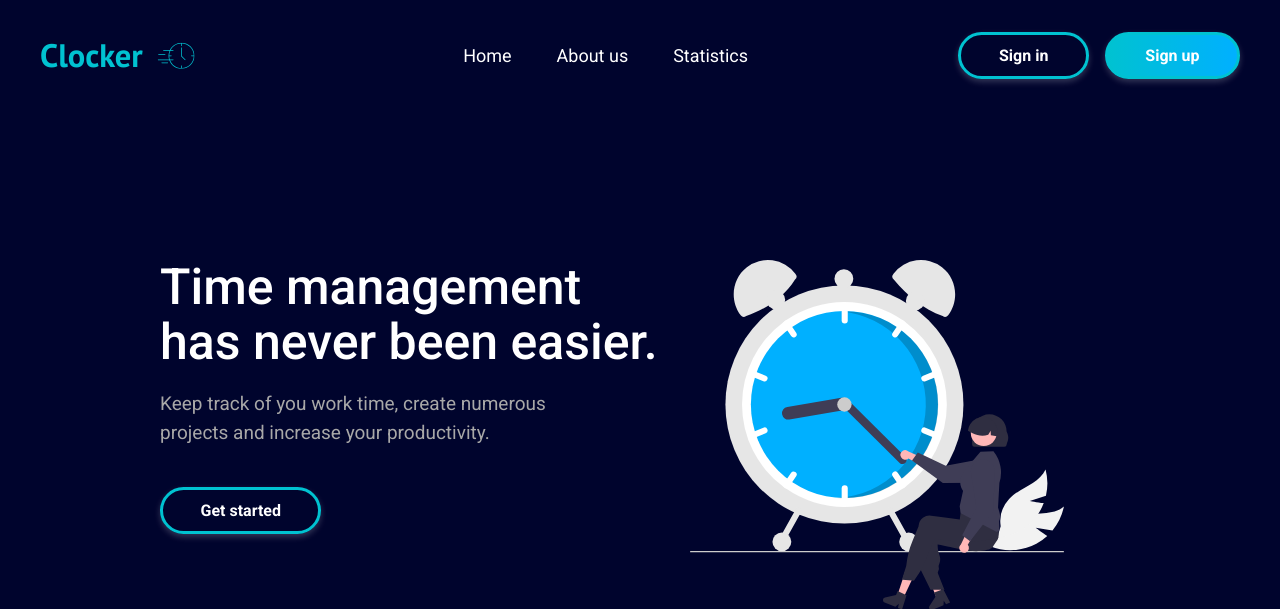
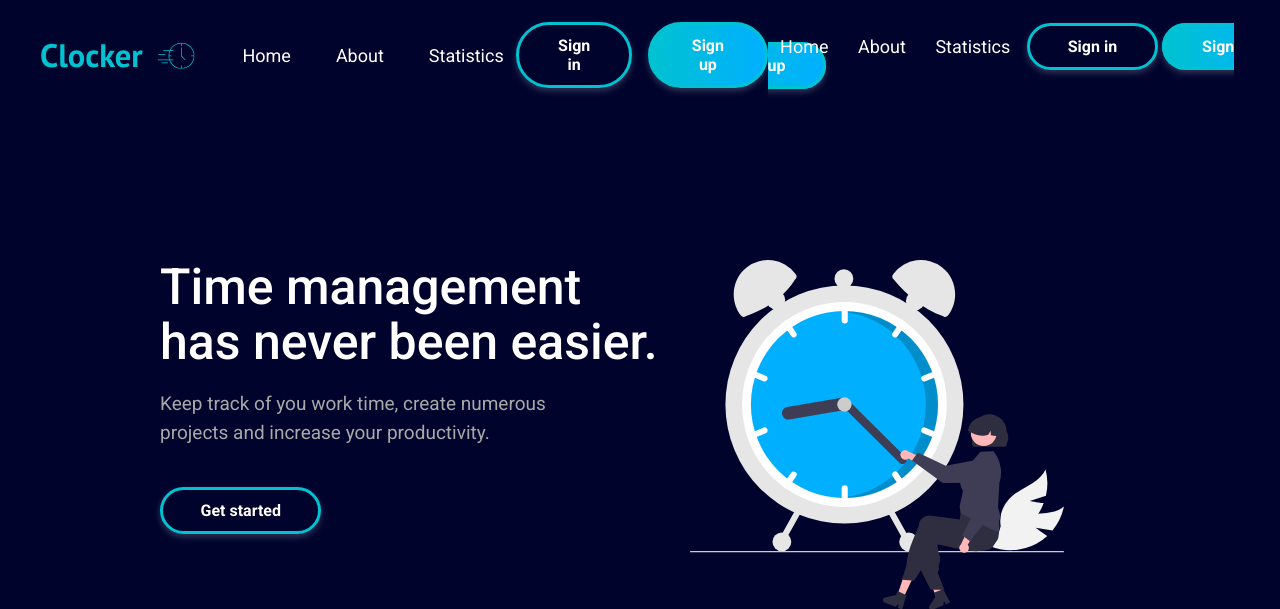
Before and after one commit to BlueEchelon/Clocker, a PHP site: page /index.php in a window 1280 px wide. Shown: the top 609 px of the page. Run offline with PHP 8.4, Linux system fonts and the light colour scheme.

Commit message:
Update _navbar.php

```diff
--- a/_navbar.php
+++ b/_navbar.php
@@ -3,20 +3,20 @@
     <a href="index.php">
       <div class="navbar__heading">
         <h1>Clocker</h1>
-        <img src="../images//logo.svg" alt="Clocker logo" />
+        <img src="./images//logo.svg" alt="Clocker logo" />
       </div>
     </a>
 
     <ul class="navbar__list">
-      <li class="navbar__list-item">
-        <a href="#">Home</a>
-      </li>
-      <li class="navbar__list-item">
-        <a href="#">About us</a>
-      </li>
-      <li class="navbar__list-item">
-        <a href="#">Statistics</a>
-      </li>
+      <a href="index.php#hero" class="navbar__list-item">
+        Home
+      </a>
+      <a href="index.php#about" class="navbar__list-item">
+        About
+      </a>
+      <a href="index.php#statistics" class="navbar__list-item">
+        Statistics
+      </a>
     </ul>
 
     <div class="navbar__buttons-container">
@@ -24,5 +24,28 @@
       <a class="btn-primary btn-primary--filled" href="register.php">Sign
         up</a>
     </div>
+
+    <!-- Mobile menu -->
+    <div class="navbar__menu-toggle" id="menu-toggle">
+      <span></span>
+      <span></span>
+      <span></span>
+    </div>
+
+    <div class="navbar__mobile-menu" id="mobile-menu">
+      <a href="index.php#hero" class="navbar__list-item mobile-link">
+        Home
+      </a>
+      <a href="index.php#about" class="navbar__list-item mobile-link">
+        About
+      </a>
+      <a href="index.php#statistics" class="navbar__list-item mobile-link">
+        Statistics
+      </a>
+
+      <a class="btn-primary" href="login.php">Sign in</a>
+      <a class="btn-primary btn-primary--filled" href="register.php">Sign
+        up</a>
+    </div>
   </div>
 </nav>
```
